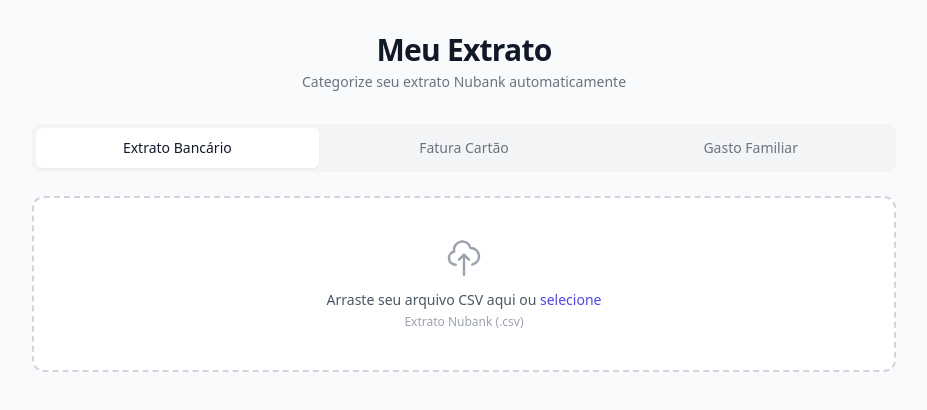
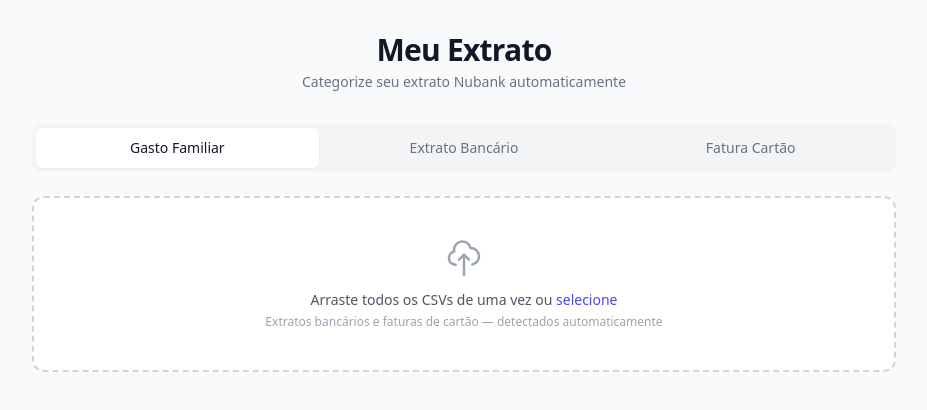
Before and after one commit to lucasdelevy/spendings-categorizer, a React (Vite) app: page / in a window 1280 px wide. Shown: the top 410 px of the page, without its empty margins (176-1103 px from the left). Built offline with nearby package versions, Linux system fonts and the light colour scheme.

Commit message:
feat: make Gasto Familiar the first and default tab
Made-with: Cursor

```diff
--- a/src/App.tsx
+++ b/src/App.tsx
@@ -30,7 +30,7 @@ function buildFamilyResult(files: DetectedFile[]): StatementResult | null {
 }
 
 export default function App() {
-  const [activeTab, setActiveTab] = useState<StatementType>("bank");
+  const [activeTab, setActiveTab] = useState<StatementType>("family");
   const [bankResult, setBankResult] = useState<StatementResult | null>(null);
   const [cardResult, setCardResult] = useState<StatementResult | null>(null);
   const [familyResult, setFamilyResult] = useState<StatementResult | null>(null);
--- a/src/components/TabBar.tsx
+++ b/src/components/TabBar.tsx
@@ -7,9 +7,9 @@ interface Props {
 }
 
 const tabs: { key: StatementType; label: string }[] = [
+  { key: "family", label: "Gasto Familiar" },
   { key: "bank", label: "Extrato Bancário" },
   { key: "card", label: "Fatura Cartão" },
-  { key: "family", label: "Gasto Familiar" },
 ];
 
 export default function TabBar({ active, onChange, counts }: Props) {
```
